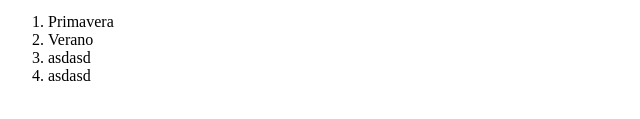
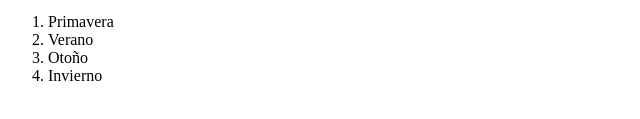
Before and after one commit to Jean12P/Curso-Git, a plain HTML site: page index.html in a window 1280 px wide. Shown: the part 189-308 px from the top of the page, 0-640 px from the left. Drawn offline with Linux system fonts and the light colour scheme.

Commit message:
Agregando estaciones

```diff
--- a/index.html
+++ b/index.html
@@ -18,8 +18,8 @@
     <ol>
         <li>Primavera</li>
         <li>Verano</li>
-        <li>asdasd</li>
-        <li>asdasd</li>
+        <li>Otoño</li>
+        <li>Invierno</li>
     </ol>
 </body>
 </html>
```
